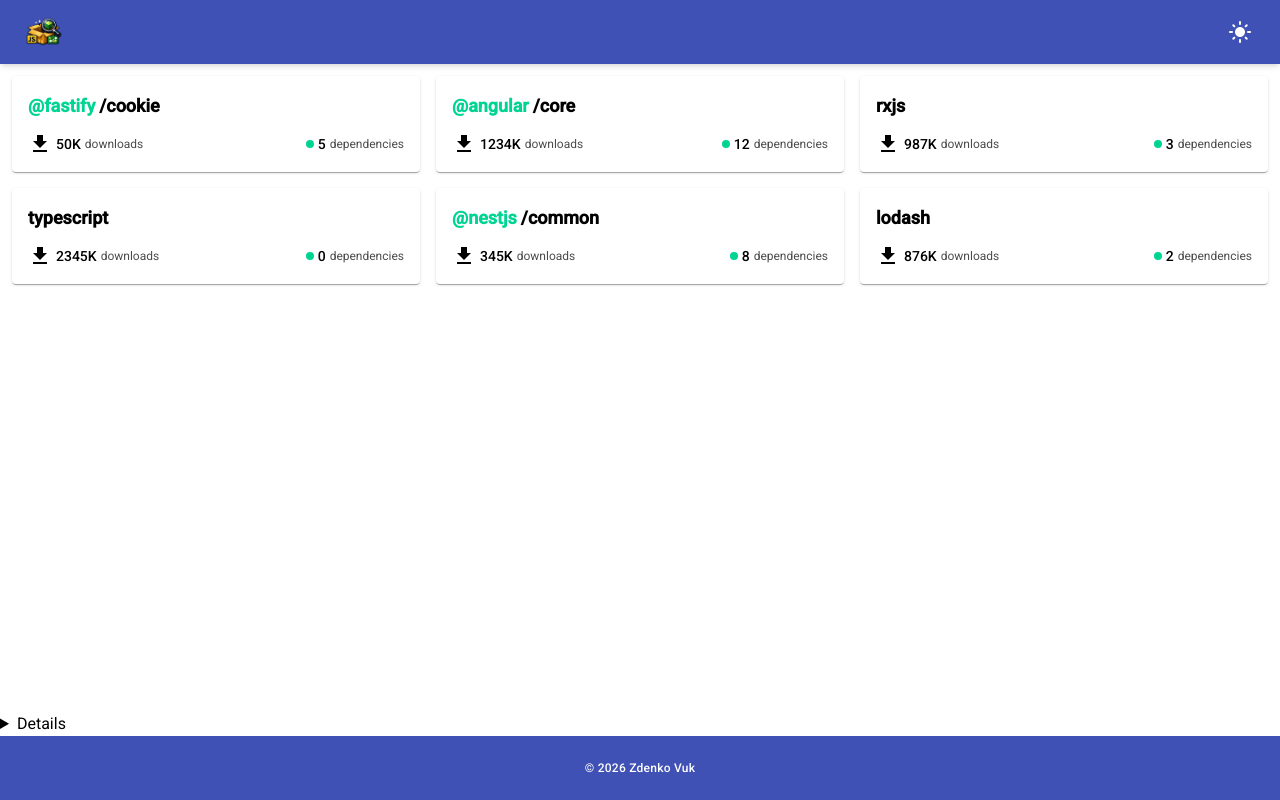
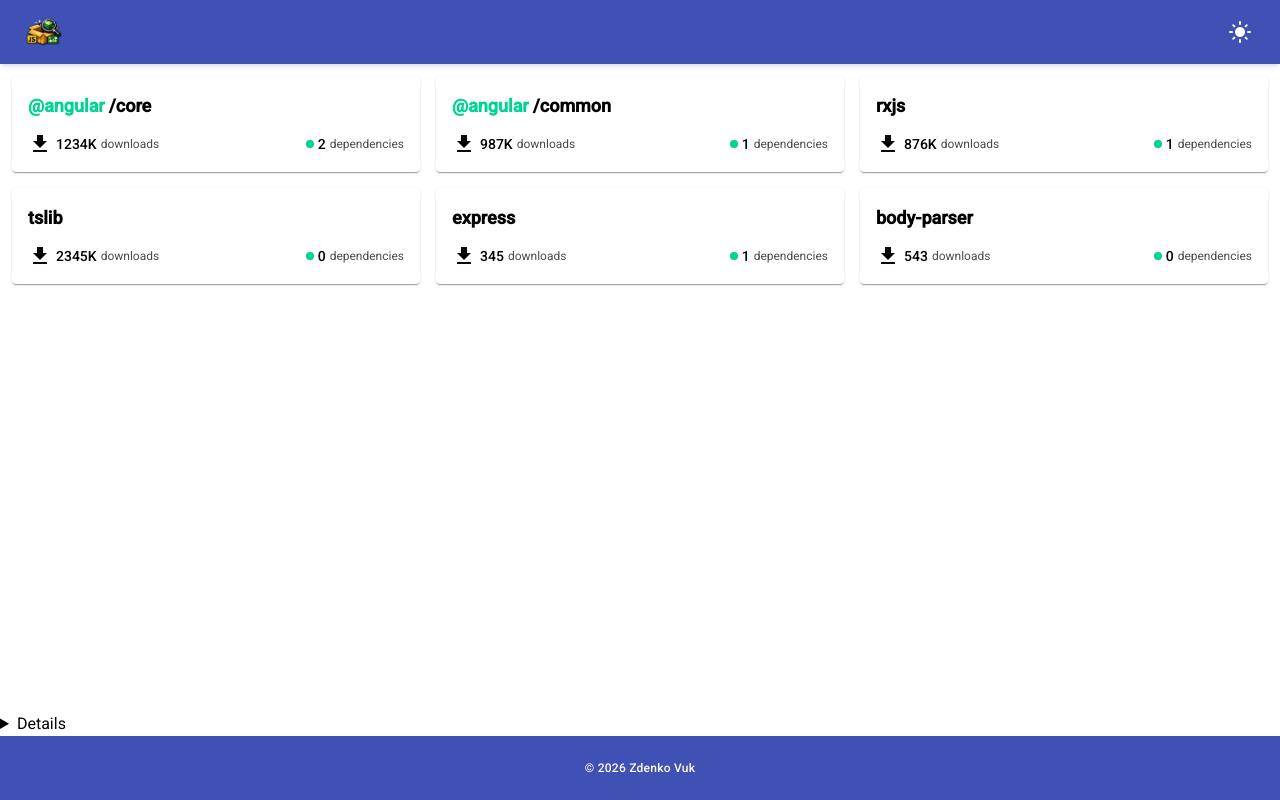
Before and after one commit to beaverDamDemo/test-assignment-package-explorer-frontend, an Angular app: page / in a window 1280 px wide. Built offline with nearby package versions, Linux system fonts and the light colour scheme.

Commit message:
added dependencies array and highlight

```diff
--- a/src/app/app.html
+++ b/src/app/app.html
@@ -15,16 +15,12 @@
   </header>
 
   <main class="flex-grow p-3">
-    <!-- <div class="max-w-sm">
-      <app-single-package-card></app-single-package-card>
-    </div> -->
-
-    <div class="grid grid-cols-1 md:grid-cols-2 lg:grid-cols-3 gap-4">
+    <div class="grid grid-cols-1 sm:grid-cols-2 lg:grid-cols-3 gap-4">
       @for (p of packages(); track p.id) {
-      <app-single-package-card [pkg]="p" />
+      <app-single-package-card [pkg]="p" [isHovered]="hoveredPackage() === p.id"
+        [isDependency]="highlightedDependencies().has(p.id)" (hoverStart)="onHoverStart(p)" (hoverEnd)="onHoverEnd()" />
       }
     </div>
-
   </main>
 
   <details>
@@ -42,7 +38,6 @@
     @if (loading) {
     <mat-progress-bar mode="indeterminate" color="accent"></mat-progress-bar>
     }
-    <!-- <router-outlet></router-outlet> -->
 
     <div class="content">
       <h1 class="text-3xl font-bold">Test Assignment</h1>
--- a/src/app/app.ts
+++ b/src/app/app.ts
@@ -1,6 +1,5 @@
 import { Component, inject, OnInit, signal } from '@angular/core';
 import { CommonModule } from '@angular/common';
-import { RouterOutlet } from '@angular/router';
 import { MatToolbarModule } from "@angular/material/toolbar";
 import { MatButtonModule } from '@angular/material/button';
 import { MatIconModule } from '@angular/material/icon';
@@ -9,10 +8,9 @@ import { Theme, ThemeService } from './services/theme.service';
 import { SinglePackageCard } from './components/single-package-card/single-package-card.component';
 import { SinglePackage } from './interfaces/single-package';
 
-
 @Component({
   selector: 'app-root',
-  imports: [CommonModule, RouterOutlet, MatToolbarModule, MatButtonModule, MatIconModule, MatProgressBarModule, SinglePackageCard],
+  imports: [CommonModule, MatToolbarModule, MatButtonModule, MatIconModule, MatProgressBarModule, SinglePackageCard],
   templateUrl: './app.html',
   styleUrls: ['./app.css']
 })
@@ -23,14 +21,46 @@ export class App implements OnInit {
   currentYear = new Date().getFullYear();
   loading = true;
   private readonly dummyPackages: SinglePackage[] = [
-    { id: '@fastify/cookie', weeklyDownloads: 50234, dependencyCount: 5 },
-    { id: '@angular/core', weeklyDownloads: 1234567, dependencyCount: 12 },
-    { id: 'rxjs', weeklyDownloads: 987654, dependencyCount: 3 },
-    { id: 'typescript', weeklyDownloads: 2345678, dependencyCount: 0 },
-    { id: '@nestjs/common', weeklyDownloads: 345678, dependencyCount: 8 },
-    { id: 'lodash', weeklyDownloads: 876543, dependencyCount: 2 }
+    {
+      id: '@angular/core',
+      weeklyDownloads: 1234567,
+      dependencyCount: 2,
+      dependencies: ['rxjs', 'tslib']
+    },
+    {
+      id: '@angular/common',
+      weeklyDownloads: 987654,
+      dependencyCount: 1,
+      dependencies: ['tslib']
+    },
+    {
+      id: 'rxjs',
+      weeklyDownloads: 876543,
+      dependencyCount: 1,
+      dependencies: ['tslib']
+    },
+    {
+      id: 'tslib',
+      weeklyDownloads: 2345678,
+      dependencyCount: 0,
+      dependencies: []
+    },
+    {
+      id: 'express',
+      weeklyDownloads: 345,
+      dependencyCount: 1,
+      dependencies: ['body-parser']
+    },
+    {
+      id: 'body-parser',
+      weeklyDownloads: 543,
+      dependencyCount: 0,
+      dependencies: []
+    }
   ];
   packages = signal<SinglePackage[]>(this.dummyPackages);
+  hoveredPackage = signal<string | null>(null);
+  highlightedDependencies = signal<Set<string>>(new Set());
 
   ngOnInit() {
     this.themeService.theme$.subscribe(theme => {
@@ -46,4 +76,14 @@ export class App implements OnInit {
   toggleTheme() {
     this.themeService.toggleTheme();
   }
+
+  onHoverStart(pkg: SinglePackage) {
+    this.hoveredPackage.set(pkg.id);
+    this.highlightedDependencies.set(new Set(pkg.dependencies));
+  }
+
+  onHoverEnd() {
+    this.hoveredPackage.set(null);
+    this.highlightedDependencies.set(new Set());
+  }
 }
--- a/src/app/components/single-package-card/single-package-card.component.css
+++ b/src/app/components/single-package-card/single-package-card.component.css
@@ -5,5 +5,6 @@
 mat-card {
   transition:
     border-color 0.2s,
-    box-shadow 0.2s;
+    box-shadow 0.2s,
+    color 0.2s;
 }
--- a/src/app/components/single-package-card/single-package-card.component.html
+++ b/src/app/components/single-package-card/single-package-card.component.html
@@ -1,7 +1,8 @@
-<mat-card
-  class="p-4 rounded-xl shadow-md bg-surface text-on-surface hover:shadow-lg transition-all cursor-pointer border border-transparent hover:border-emerald-400">
-
-  <div class="flex items-baseline gap-1 text-lg font-semibold">
+<mat-card class="p-4 rounded-xl shadow-md transition-all cursor-pointer border border-transparent"
+  (mouseenter)="hoverStart.emit()" (mouseleave)="hoverEnd.emit()" [class.shadow-lg]="isHovered"
+  [class.border-emerald-400]="isHovered" [class.border-sky-400]="isDependency">
+  <div class="flex items-baseline gap-1 text-lg font-semibold transition-colors" [class.text-emerald-400]="isHovered"
+    [class.text-sky-400]="isDependency && !isHovered">
     @if (scope) {
     <span class="text-emerald-400">{{ scope }}</span>
     <span>/{{ name }}</span>
@@ -11,18 +12,15 @@
   </div>
 
   <div class="flex items-center justify-between mt-3 text-sm">
-
     <div class="flex items-center gap-1">
       <mat-icon class="text-sky-400 text-base">download</mat-icon>
       <span class="font-medium">{{ formattedDownloads }}</span>
       <span class="text-xs opacity-70">downloads</span>
     </div>
-
     <div class="flex items-center gap-1">
       <span class="w-2 h-2 rounded-full bg-emerald-400"></span>
       <span class="font-medium">{{ pkg.dependencyCount }}</span>
       <span class="text-xs opacity-70">dependencies</span>
     </div>
-
   </div>
 </mat-card>
--- a/src/app/interfaces/single-package.ts
+++ b/src/app/interfaces/single-package.ts
@@ -2,4 +2,5 @@ export interface SinglePackage {
   id: string;
   weeklyDownloads: number;
   dependencyCount: number;
+  dependencies: string[];
 }
```
Also changed, not shown: src/app/components/single-package-card/single-package-card.component.ts (+6 -1 lines).
